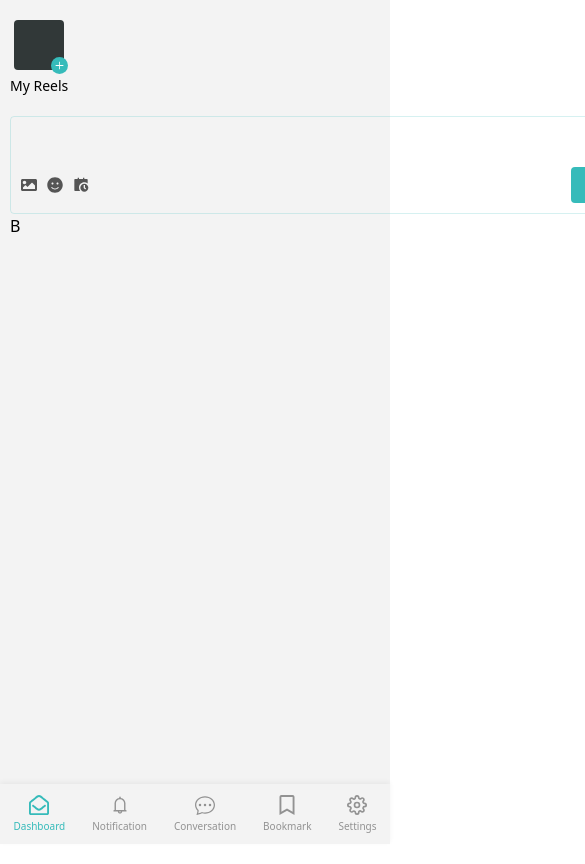
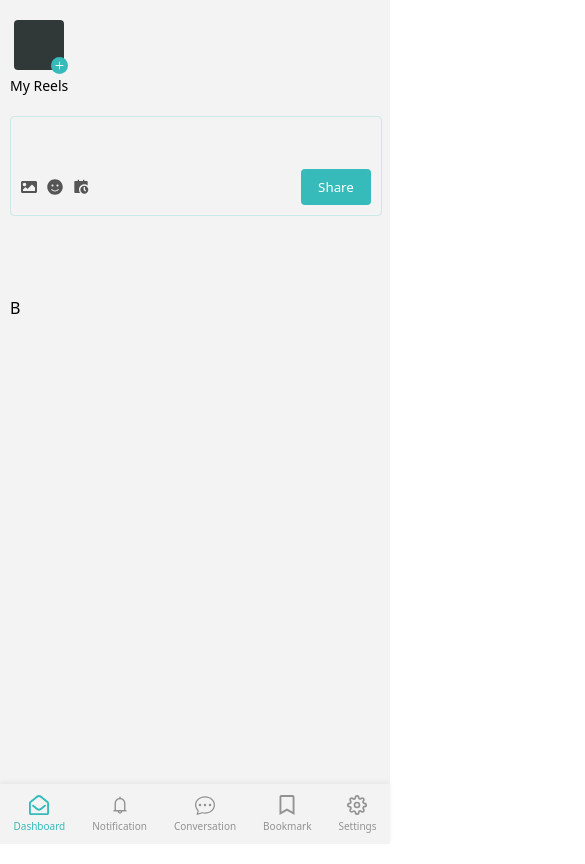
Before and after one commit to abolajii/justwrite, a React (Vite) app: page /dashboard in a window 390 px wide. Shown: the top 864 px of the page, 585 px wide, since content can reach past the window. Built offline with nearby package versions, Linux system fonts and the light colour scheme.

Commit message:
structure

```diff
--- a/src/components/BottomTab.jsx
+++ b/src/components/BottomTab.jsx
@@ -6,7 +6,9 @@ import { RiCalendarScheduleFill } from "react-icons/ri";
 import { Spinner } from "./Spinner";
 import styled from "styled-components";
 
-const Container = styled.div``;
+const Container = styled.div`
+  margin-top: 2px;
+`;
 
 const IconBox = styled.div`
   display: flex;
@@ -50,6 +52,10 @@ const Image = styled.img`
   max-height: 540px;
   object-fit: cover;
   border-radius: 4px;
+
+  @media (max-width: 768px) {
+    /* max-height: 500px; */
+  }
 `;
 
 const CloseButton = styled(FaTimes)`
--- a/src/components/Textarea.jsx
+++ b/src/components/Textarea.jsx
@@ -7,15 +7,16 @@ const Container = styled.div`
   font-size: 16px;
   min-height: 40px;
   max-height: 60px;
-  width: 620px;
   overflow-y: scroll;
+  overflow-wrap: break-word;
+  width: ${(props) => props.width}px; /* Dynamically set width */
 `;
 
 const Textarea = () => {
-  const [content, setContent] = useState();
+  const [content, setContent] = useState("");
+  const [width, setWidth] = useState(620); // Initial width
   const containerRef = useRef(null);
 
-  // Function to process text and wrap mentions in MentionSpan with actual names
   const formatTextWithMentions = (text) => {
     return text?.replace(/@(\w+)/g, (_, name) => {
       return `<span style='color: #28a69e; font-weight: normal;'>@${name}</span>`;
@@ -25,6 +26,21 @@ const Textarea = () => {
   const handleInput = (e) => {
     setContent(e.target.innerText);
   };
+
+  // Function to calculate and set the width of the Textarea
+  const resizeWidth = () => {
+    const screenWidth = window.innerWidth;
+    const padding = 40; // Total left and right padding
+    const newWidth = screenWidth > 620 ? 620 : screenWidth - padding;
+    setWidth(newWidth);
+  };
+
+  // Add resize event listener
+  useEffect(() => {
+    resizeWidth(); // Initial width calculation
+    window.addEventListener("resize", resizeWidth);
+    return () => window.removeEventListener("resize", resizeWidth);
+  }, []);
 
   useEffect(() => {
     if (containerRef.current) {
@@ -44,6 +60,7 @@ const Textarea = () => {
       onInput={handleInput}
       dangerouslySetInnerHTML={{ __html: formatTextWithMentions(content) }}
       suppressContentEditableWarning
+      width={width} // Pass dynamic width as prop
     />
   );
 };
--- a/src/pages/CreatePost.jsx
+++ b/src/pages/CreatePost.jsx
@@ -8,24 +8,28 @@ const CreatePost = () => {
     <Container>
       <Inner>
         <Textarea />
-        <Image />
         <BottomTab />
       </Inner>
     </Container>
   );
 };
 
-const Container = styled.div``;
+const Container = styled.div`
+  display: flex;
+  justify-content: center;
+`;
 
 const Inner = styled.div`
   border: 1px solid rgba(54, 187, 186, 0.2);
   padding: 10px;
   border-radius: 4px;
   margin-top: 20px;
-`;
+  width: 100%;
+  max-width: 620px !important; /* Ensures it doesn’t exceed 620px */
 
-const Image = styled.div`
-  max-height: 600px;
+  @media (max-width: 768px) {
+    margin-bottom: 80px;
+  }
 `;
 
 export default CreatePost;
--- a/src/pages/Dashboard.jsx
+++ b/src/pages/Dashboard.jsx
@@ -27,12 +27,13 @@ const TopInner = styled.div`
   position: sticky;
   top: 0;
   /* padding: 10px; */
-  /* background-color: #e1e1e1; */
+  background-color: #f3f3f3;
+
   /* box-shadow: 0 2px 5px rgba(0, 0, 0, 0.05); */
 
   margin-top: 10px;
 
-  /* background: red; */
+  z-index: 999;
 `;
 
 const Container = styled.div`
```
